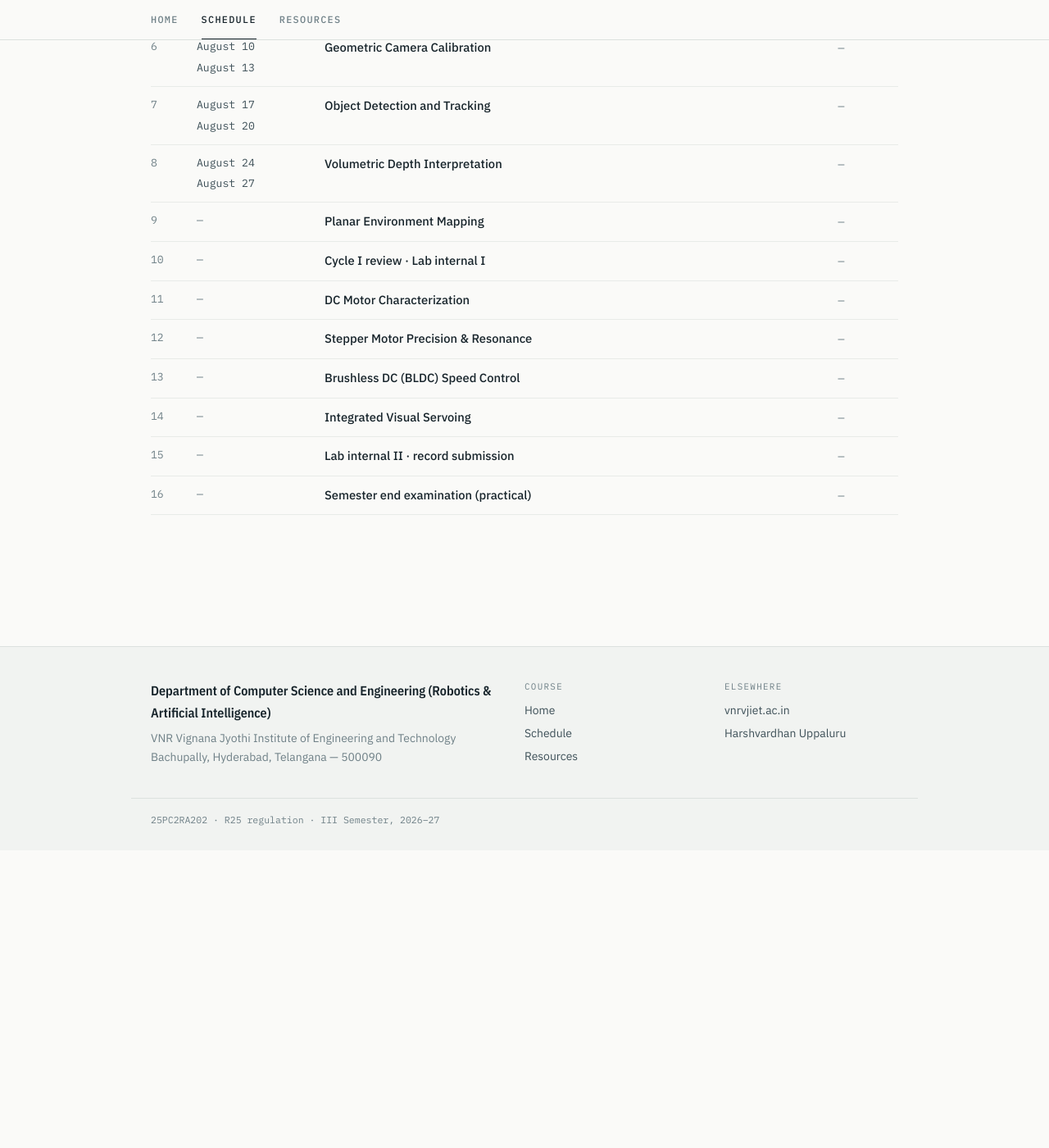
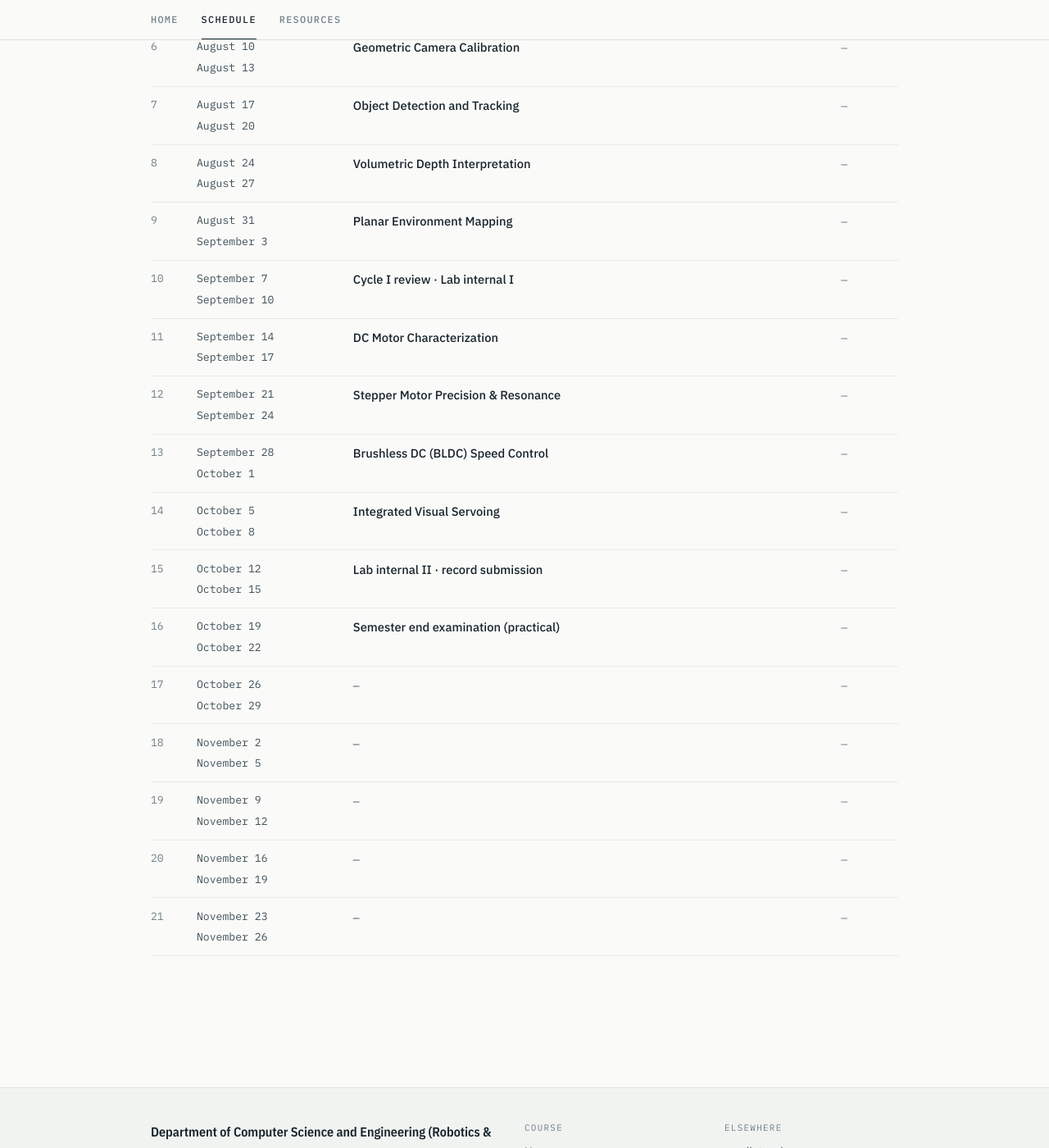
Before and after one commit to uhvardhan/sensors-actuators-lab, a Jekyll site: the page built from schedule.md, in a window 1280 px wide and 1400 px high, scrolled down 565 px. Shown: the whole window at 82% size. Built offline with Jekyll 4.4.1, drawn with Linux system fonts in a browser that asks for light colours; before the commit the page ends 1602 px from its top, so only the background shows below that.

Commit message:
Date the rest of the semester; extend the schedule to 21 weeks
Weeks 9-16 get their dates. Weeks 17-21 are new rows carrying dates
only -- the experiments, internals and exam stay on weeks 1-16.

The source list numbered two different pairs "week 16". Every pair in
it is an unbroken Monday/Thursday run with no gap, so the second was a
numbering slip: the 13 pairs are 13 consecutive weeks and everything
after October 22 shifts up one, ending at week 21 on November 26.
Checked against the 2026 calendar -- all 42 dates fall Monday or
Thursday, and consecutive Mondays are exactly 7 days apart.

session now prints an em dash when empty, like the other columns.

Also drop the `exp` and `cycle` fields. They were kept in case the
experiment links returned, but nothing has read them since the
Experiments tab went, and they crowd a file that gets hand-edited
every week.

Co-Authored-By: Claude Opus 5 <noreply@anthropic.com>
Claude-Session: https://claude.ai/code/session_019icvzhAgnNWJ32j6aSJQQF

```diff
--- a/_data/schedule.yml
+++ b/_data/schedule.yml
@@ -1,106 +1,95 @@
 # One entry per week of the semester.
 #
-#   dates  — list, printed one per line. Leave [] and the site prints an em dash.
-#   files  — list of {name, url}, printed one per line. Leave [] for an em dash.
-#            url starting with "/" is resolved against the site, e.g.
-#              files:
-#                - name: "Experiment sheet (PDF)"
-#                  url: "/assets/files/exp-01-sheet.pdf"
-#            An external link (https://…) is used as written.
+#   dates    — list, printed one per line. Leave [] and the site prints an em dash.
+#   session  — the Experiment column. Leave "" for an em dash.
+#   files    — list of {name, url}, printed one per line. Leave [] for an em dash.
+#              url starting with "/" is resolved against the site, e.g.
+#                files:
+#                  - name: "Experiment sheet (PDF)"
+#                    url: "/assets/files/exp-01-sheet.pdf"
+#              An external link (https://…) is used as written.
 
 - week: 1
   dates: ["July 6", "July 9"]
   session: "Lab orientation, safety briefing, toolchain setup"
   files: []
-  exp: ""
-  cycle: ""
 - week: 2
   dates: ["July 13", "July 16"]
   session: "Odometry and Kinematics"
   files: []
-  exp: 1
-  cycle: sense
 - week: 3
   dates: ["July 20", "July 23"]
   session: "Inertial Data Analysis"
   files: []
-  exp: 2
-  cycle: sense
 - week: 4
   dates: ["July 27", "July 30"]
   session: "Ranging and Error Characterization"
   files: []
-  exp: 3
-  cycle: sense
 - week: 5
   dates: ["August 3", "August 6"]
   session: "Shutter and Motion Artifacts"
   files: []
-  exp: 4
-  cycle: sense
 - week: 6
   dates: ["August 10", "August 13"]
   session: "Geometric Camera Calibration"
   files: []
-  exp: 5
-  cycle: sense
 - week: 7
   dates: ["August 17", "August 20"]
   session: "Object Detection and Tracking"
   files: []
-  exp: 6
-  cycle: sense
 - week: 8
   dates: ["August 24", "August 27"]
   session: "Volumetric Depth Interpretation"
   files: []
-  exp: 7
-  cycle: sense
 - week: 9
-  dates: []
+  dates: ["August 31", "September 3"]
   session: "Planar Environment Mapping"
   files: []
-  exp: 8
-  cycle: sense
 - week: 10
-  dates: []
+  dates: ["September 7", "September 10"]
   session: "Cycle I review · Lab internal I"
   files: []
-  exp: ""
-  cycle: ""
 - week: 11
-  dates: []
+  dates: ["September 14", "September 17"]
   session: "DC Motor Characterization"
   files: []
-  exp: 9
-  cycle: act
 - week: 12
-  dates: []
+  dates: ["September 21", "September 24"]
   session: "Stepper Motor Precision & Resonance"
   files: []
-  exp: 10
-  cycle: act
 - week: 13
-  dates: []
+  dates: ["September 28", "October 1"]
   session: "Brushless DC (BLDC) Speed Control"
   files: []
-  exp: 11
-  cycle: act
 - week: 14
-  dates: []
+  dates: ["October 5", "October 8"]
   session: "Integrated Visual Servoing"
   files: []
-  exp: 12
-  cycle: act
 - week: 15
-  dates: []
+  dates: ["October 12", "October 15"]
   session: "Lab internal II · record submission"
   files: []
-  exp: ""
-  cycle: ""
 - week: 16
-  dates: []
+  dates: ["October 19", "October 22"]
   session: "Semester end examination (practical)"
   files: []
-  exp: ""
-  cycle: ""
+- week: 17
+  dates: ["October 26", "October 29"]
+  session: ""
+  files: []
+- week: 18
+  dates: ["November 2", "November 5"]
+  session: ""
+  files: []
+- week: 19
+  dates: ["November 9", "November 12"]
+  session: ""
+  files: []
+- week: 20
+  dates: ["November 16", "November 19"]
+  session: ""
+  files: []
+- week: 21
+  dates: ["November 23", "November 26"]
+  session: ""
+  files: []
--- a/schedule.md
+++ b/schedule.md
@@ -24,7 +24,10 @@ hide_title: true
           <ul class="bare">{% for d in w.dates %}<li>{{ d }}</li>{% endfor %}</ul>
         {%- else -%}—{%- endif -%}
       </td>
-      <td class="t-title">{{ w.session }}</td>
+      <td class="t-title">
+        {%- if w.session and w.session != "" -%}{{ w.session }}
+        {%- else -%}<span class="t-mono">—</span>{%- endif -%}
+      </td>
       <td>
         {%- if w.files and w.files.size > 0 -%}
           <ul class="bare">{% for f in w.files %}<li><a href="{{ f.url | relative_url }}">{{ f.name }}</a></li>{% endfor %}</ul>
```
